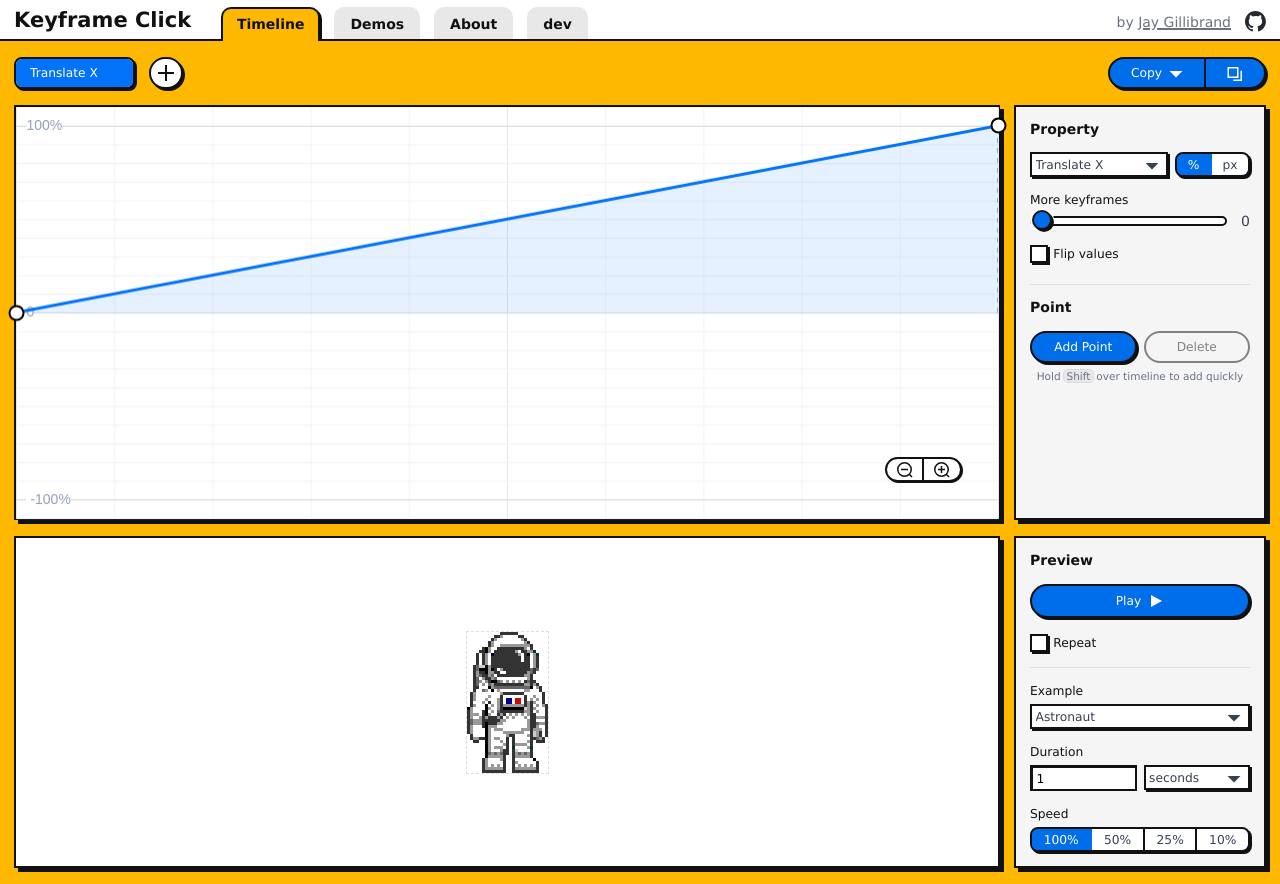
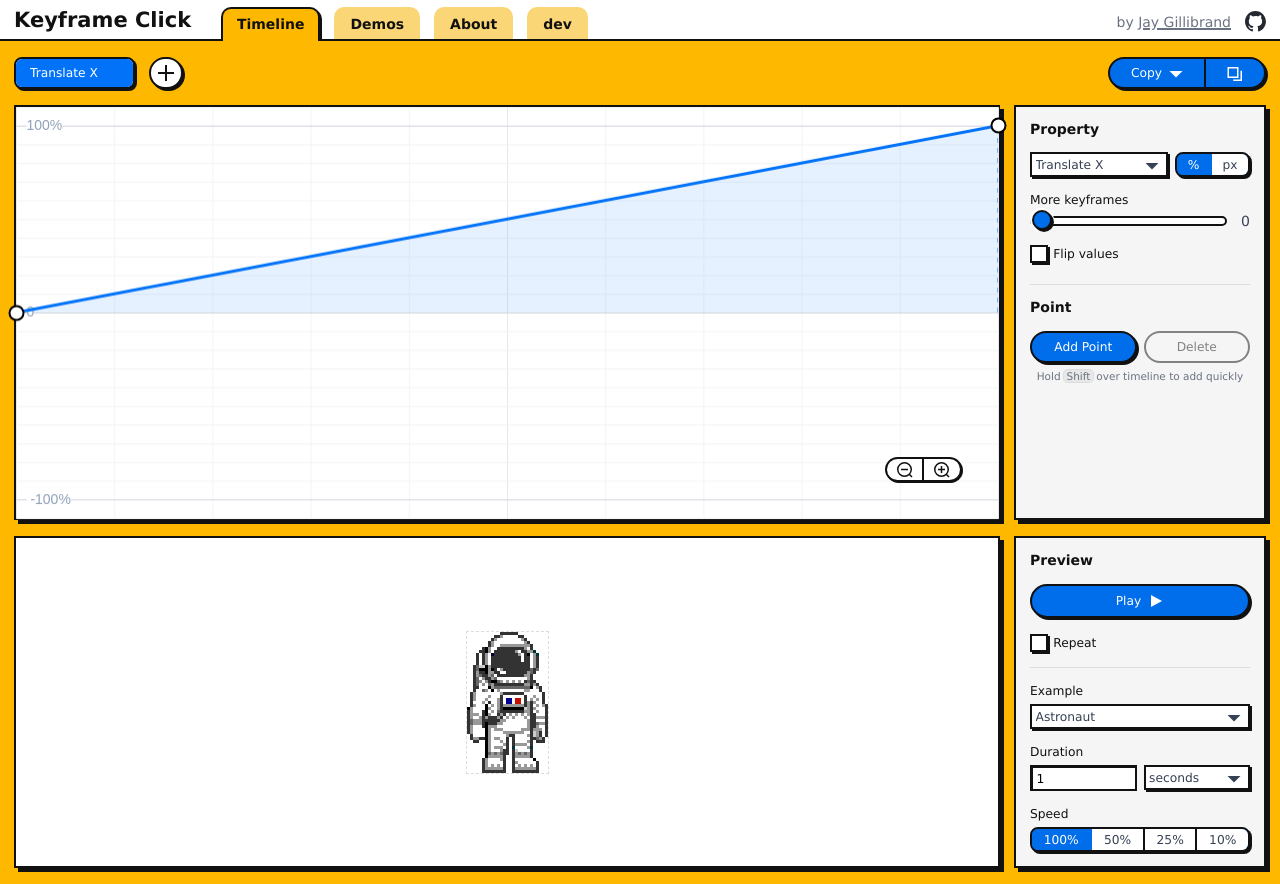
Before and after one commit to gillibrand/keyframe-click, a React (Vite) app: page / in a window 1280 px wide. Built offline with nearby package versions, Linux system fonts and the light colour scheme.

Commit message:
Yellow background tabs

```diff
--- a/src/app/Banner.css
+++ b/src/app/Banner.css
@@ -54,11 +54,11 @@
   &:not([aria-current="page"]) {
     cursor: pointer;
 
-    background-color: #e8e8e8;
+    background-color: #fbd677;
 
     &:hover,
     &:focus-visible {
-      background-color: #d9d9d9;
+      background-color: #ffcd4f;
     }
   }
 
```
